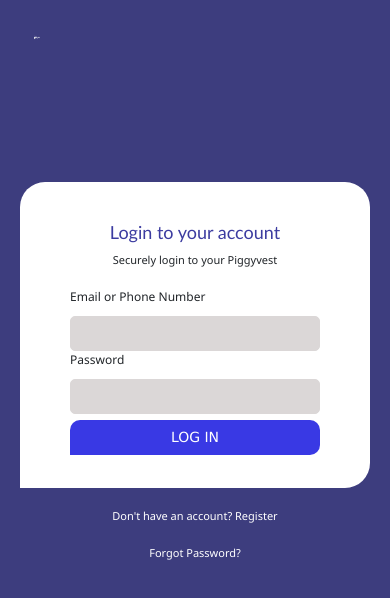
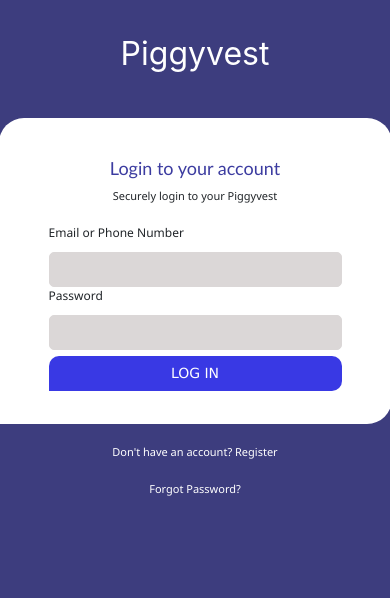
Before and after one commit to davidokani/capwork01, a React (Create React App) app: page /signin in a window 390 px wide. Shown: the top 598 px of the page. Built offline with nearby package versions, Linux system fonts and the light colour scheme.

Commit message:
responsive check

```diff
--- a/src/components/langingpage/Landing.jsx
+++ b/src/components/langingpage/Landing.jsx
@@ -36,7 +36,7 @@
             </h1>
           </div>
           <p className="landing-doings">
-            PiggyVest helps over 3 million customers achieve thier financial <br /> goals
+            PiggyVest helps over 3 million customers achieve thier financial goals
             by helping them save and invest with ease.
           </p>
           <div className="landingreg">
@@ -216,7 +216,7 @@
               </h2>
             </div>
             <p className="securitystatement">
-              PiggyVest uses the highest level of Internet Security and it is secured by 256 bits SSL security <br /> encryption to ensure that your information is completely protected from fraud.
+              PiggyVest uses the highest level of Internet Security and it is secured by 256 bits SSL security encryption to ensure that your information is completely protected from fraud.
             </p>
             <a className="morelink-for02" href="/">Learn more</a>
           </div>
--- a/src/components/langingpage/landing.css
+++ b/src/components/langingpage/landing.css
@@ -154,7 +154,7 @@
 
 .landing02 {
     height: auto;
-    width: 100%;
+    width: auto;
     position: relative;
     display: inline-flex;
     justify-content: center;
@@ -164,16 +164,16 @@
 }
 
 img.shieldicon {
-    height: 150px;
-    width: 150px;
+    height: 200px;
+    width: 200px;
     display: inline-flex;
-    padding: 40px;
+    margin: 20px;
 }
 
 .security {
     display: inline-flex;
     justify-content: center;
-    flex-wrap: wrap;
+    /* flex-wrap: wrap; */
 }
 
 .securitytopic {
@@ -481,17 +481,18 @@
     transition: left .25s;
 }
 
-.arrowbutton > * {
+.arrowbutton>* {
     margin-right: .5rem;
 }
 
-.gridsection:hover .arrowbutton, .gridsection.hover .arrowbutton {
+.gridsection:hover .arrowbutton,
+.gridsection.hover .arrowbutton {
     left: 10px;
 
 }
 
-.arrowbutton > .right-arrow {
-    color:red;
+.arrowbutton>.right-arrow {
+    color: red;
 }
 
 .bullet {
@@ -549,7 +550,7 @@
         justify-content: center;
     }
 
-    .spansection{
+    .spansection {
         display: flex;
         flex-direction: column;
         align-items: center;
@@ -557,7 +558,7 @@
         text-align: center;
     }
 
-    .spansection > h1 {
+    .spansection>h1 {
         width: 50%;
         font-size: 2rem;
         margin: 1rem;
@@ -575,7 +576,7 @@
         margin-top: 1.5rem;
     }
 
-    .gridsection > h1 {
+    .gridsection>h1 {
         margin: 1rem;
     }
 
@@ -614,7 +615,7 @@
         margin-top: 90px;
     }
 
-    .gridsection > h1 {
+    .gridsection>h1 {
         margin-top: 2rem;
         margin-bottom: 1rem;
         font-size: 1.2rem;
@@ -847,7 +848,7 @@
     margin: 2rem;
 }
 
-.brand > img {
+.brand>img {
     margin: 0;
     display: block;
     min-width: 100%;
@@ -882,6 +883,7 @@
         margin: 2rem;
     }
 }
+
 /* ========== SECTION SEVEN STYLINGS BEGIN ============ */
 
 
@@ -1076,7 +1078,8 @@
     .landing01-image img.shepoint {
         display: inline-flex;
         position: absolute;
-        width: 350px;
+        height: auto;
+        width: 340px;
         padding: 20px;
         right: -270px;
         top: -200px;
@@ -1110,37 +1113,44 @@
         position: absolute;
         bottom: 10pc;
         margin-left: -170x;
+        z-index: 999;
     }
 
     .circleIcon {
-        height: 55px;
-        width: 55px;
+        height: 45px;
+        width: 45px;
         display: inline-flex;
         position: absolute;
-        bottom: 3pc;
-        margin-left: -28px;
+        bottom: 2pc;
+        margin-left: 130px;
+        z-index: 999;
     }
 
     .dotIcon {
-        height: 55px;
-        width: 55px;
+        height: 6pc;
+        width: 6pc;
         display: inline-flex;
         position: absolute;
-        bottom: 5pc;
-        margin-left: -315px;
+        bottom: -12pc;
+        margin-left: -200px;
     }
 
     img.shieldicon {
-        height: 120px;
-        width: 120px;
+        height: 150px;
+        width: 150px;
         display: inline-flex;
-        padding: 40px;
+        margin: 40px;
+    }
+
+    .landing02 {
+        margin-top: 100px;
     }
 
     .security {
         display: inline-flex;
         justify-content: center;
         flex-wrap: wrap;
+        padding: 0 20px;
     }
 
     .container02-left {
--- a/src/components/registration/Regform.jsx
+++ b/src/components/registration/Regform.jsx
@@ -1,13 +1,13 @@
 import React from "react";
 import { Link } from "react-router-dom";
-import Logo from '../../assets/logo-white.png'
+// import Logo from '../../assets/logo-white.png'
 import "./regform.css"
 
 const Regform = () => {
     return (
         <div className="signinform">
-            <Link className="brand" to="/">
-                <img src={Logo} alt="" />
+            <Link className="logo" to="/">Piggyvest
+                {/* <img src={Logo} alt="" /> */}
             </Link>
             <div className="signinform-container">
                 <form action="/" method="POST" className="regform">
@@ -52,7 +52,7 @@
                     </div>
                 </form>
             </div>
-            <div className="reg"><Link to="/signin">Already have an account? Log In</Link>
+            <div className="reg"><Link to="/signin" className="rego">Already have an account? Log In</Link>
             </div>
         </div>
     )
--- a/src/components/registration/regform.css
+++ b/src/components/registration/regform.css
@@ -3,7 +3,7 @@
     display: flex;
     flex-direction: column;
     padding-top: 200px;
-    width: 30%;
+    width: auto;
     height: auto;
     background-color: #fff;
     margin-top: 40px;
@@ -44,7 +44,7 @@
 
 @media (max-width: 650px) {
     form.regform {
-        width: 300px;
+        width: auto;
         height: auto;
         background-color: #fff;
         margin-top: 40px;
--- a/src/components/signin/Signinform.jsx
+++ b/src/components/signin/Signinform.jsx
@@ -1,13 +1,13 @@
 import React from "react";
 import { Link } from "react-router-dom";
-import Logo from "../../assets/logo-white.png";
+// import Logo from "../../assets/logo-white.png";
 import "./signinform.css"
 
 const Signinform = () => {
     return (
         <div className="signinform">
-            <Link className="brand" to="/">
-                <img src={Logo} alt="" />
+            <Link className="logo" to="/">Piggyvest
+                {/* <img src={Logo} alt="" />*/}
             </Link>
             <div className="signinform-container">
                 <form action="/" method="post" className="logform">
@@ -27,9 +27,9 @@
                     </div>
                 </form>
             </div>
-            <div className="reg"><Link to="/register">Don't have an account? Register</Link>
+            <div className="reg"><Link to="/register" className="rego">Don't have an account? Register</Link>
             </div>
-            <div className="reg"><Link to="/recover">Forgot Password?</Link>
+            <div className="reg"><Link to="/recover" className="rego">Forgot Password?</Link>
             </div>
         </div>
     )
--- a/src/components/signin/recoverpassword/Recoverpassword.jsx
+++ b/src/components/signin/recoverpassword/Recoverpassword.jsx
@@ -1,13 +1,13 @@
 import React from "react";
 import { Link } from "react-router-dom";
-import Logo from "../../../assets/logo-white.png";
+// import Logo from "../../../assets/logo-white.png";
 import "./recoverpassword.css"
 
 const Recoverpassword = () => {
     return (
         <div className="signinform">
-            <Link className="brand" to="/">
-                <img src={Logo} alt="" />
+            <Link className="logo" to="/">Piggyvest
+                {/* <img src={Logo} alt="" /> */}
             </Link>
             <div className="signinform-container">
                 <form action="/" method="get" className="logform">
--- a/src/components/signin/signinform.css
+++ b/src/components/signin/signinform.css
@@ -13,20 +13,37 @@
   height: fit-content;
 }
 
-/* h1.logo {
+.logo {
   color: #fff;
   font-family: -apple-system, BlinkMacSystemFont, "Segoe UI", Roboto, Oxygen,
     Ubuntu, Cantarell, "Open Sans", "Helvetica Neue", sans-serif;
-  text-align: center;
+  /* text-align: center; */
+  display: flex;
+  justify-content: center;
   margin-top: 30px;
   font-size: 2.5em;
-} */
+  text-decoration: none;
+}
 
-.signinform .brand {
-  height: 0pc;
-  width: 30pc;
+.logo:hover {
+  color: #fff;
+}
+
+/* .signinform .brand img {
+  position: relative;
+  display: flex;
+  justify-content: center;
+  height: 150px;
+  width: 100px;
   margin-bottom: 100px;
 }
+
+
+.brand img {
+  height: 150px;
+  margin: auto;
+  float: center;
+}*/
 
 div.signinform-container {
   display: flex;
@@ -37,7 +54,7 @@
   display: flex;
   flex-direction: column;
   padding-top: 200px;
-  width: 30%;
+  width: auto;
   height: auto;
   background-color: #fff;
   margin-top: 40px;
@@ -113,6 +130,10 @@
   text-align: center;
 }
 
+.rego:hover {
+  color: #fff;
+}
+
 button.btn-logform {
   color: #fff;
   background-color: rgb(57, 57, 228);
@@ -129,9 +150,15 @@
 }
 
 @media (max-width: 650px) {
-  /* h1.logo {
-    font-size: 23px;
-  } */
+  .logo {
+    color: #fff;
+    font-family: -apple-system, BlinkMacSystemFont, "Segoe UI", Roboto, Oxygen,
+      Ubuntu, Cantarell, "Open Sans", "Helvetica Neue", sans-serif;
+    text-align: center;
+    margin-top: 30px;
+    font-size: 2em;
+    text-decoration: none;
+  }
 
   .signinform .brand {
     height: 10px;
@@ -139,7 +166,7 @@
   }
 
   form.logform {
-    width: 350px;
+    width: auto;
     height: auto;
     background-color: #fff;
     margin-top: 40px;
```
